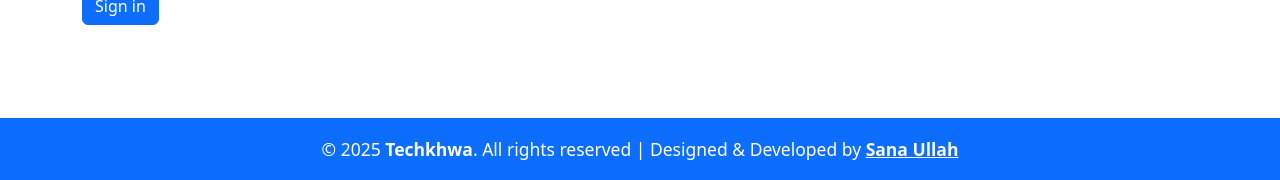
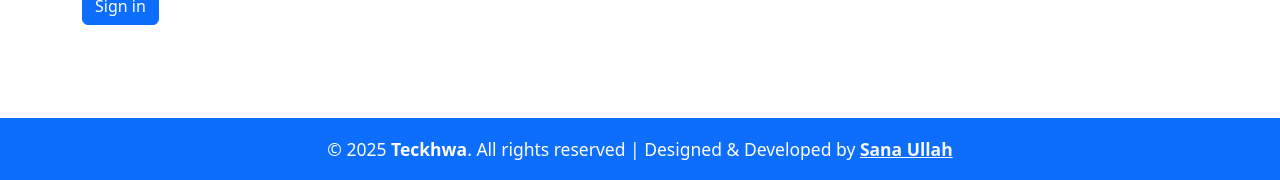
Before and after one commit to sanaullah-7/Techkhawa, a plain HTML site: page index.html in a window 1280 px wide. Shown: the part 3530-3710 px from the top of the page. Drawn offline with nearby package versions, Linux system fonts and the light colour scheme.

Commit message:
project are in progress

```diff
--- a/index.html
+++ b/index.html
@@ -420,7 +420,7 @@
   <footer class="bg-primary fs-5 text-white p-3 text-center">
     <div class="container">
       <small>
-        &copy; 2025 <strong>Techkhwa</strong>. All rights reserved | Designed & Developed by
+        &copy; 2025 <strong>Teckhwa</strong>. All rights reserved | Designed & Developed by
         <a href="#" class="text-light fw-bold">Sana Ullah</a>
       </small>
     </div>
```
